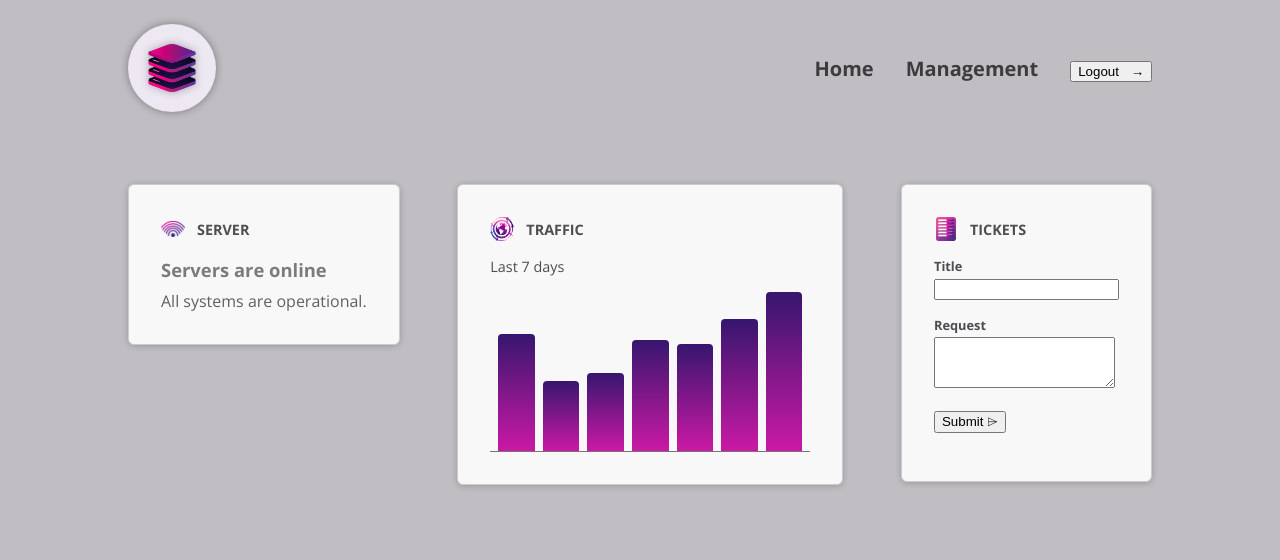
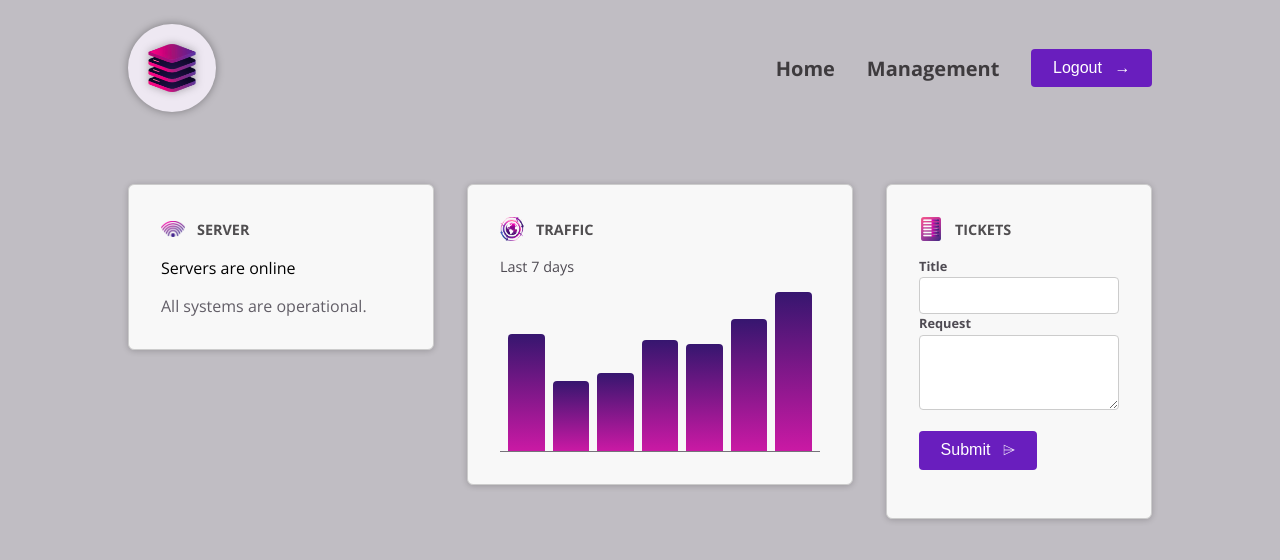
Before and after one commit to lunatictiol/angular-second-project, an Angular app: page / in a window 1280 px wide. Shown: the top 560 px of the page. Built offline with nearby package versions, Linux system fonts and the light colour scheme.

Commit message:
fixing styles using host

```diff
--- a/src/app/dashboard/dashboard-item/dashboard-item.component.css
+++ b/src/app/dashboard/dashboard-item/dashboard-item.component.css
@@ -1,4 +1,4 @@
-.dashboard-item {
+:host {
     display: block;
     padding: 1rem;
     border: 1px solid #ccc;
@@ -7,7 +7,7 @@
     box-shadow: 0 1px 6px 0 rgba(0, 0, 0, 0.2);
   }
 
-  .dashboard-item header {
+  :host header {
     display: flex;
     padding: 0;
     gap: 0.75rem;
@@ -15,7 +15,7 @@
     margin-bottom: 1rem;
   }
 
-  .dashboard-item header img {
+  :host header img {
     width: 1.5rem;
     height: 1.5rem;
     object-fit: contain;
@@ -29,7 +29,7 @@
   }
 
   @media (min-width: 768px) {
-    .dashboard-item {
+    :host {
       padding: 2rem;
     }
   }
--- a/src/app/dashboard/dashboard-item/dashboard-item.component.html
+++ b/src/app/dashboard/dashboard-item/dashboard-item.component.html
@@ -1,4 +1,4 @@
-<div class="dashboard-item">
+
     <article>
         <header>
           <img [src]="image().src" [alt]="image().alt" />
@@ -8,4 +8,3 @@
           <ng-content/>
         </div>
       </article>
-  </div>
--- a/src/app/dashboard/server-status/server-status.component.css
+++ b/src/app/dashboard/server-status/server-status.component.css
@@ -1,4 +1,4 @@
-#status {
+:host {
     display: block;
     width: 15rem;
   }
--- a/src/app/dashboard/server-status/server-status.component.html
+++ b/src/app/dashboard/server-status/server-status.component.html
@@ -1,6 +1,6 @@
 
 
-    <div class="status">
+
       @if (currentStatus === 'online') {
         <p>Servers are online</p>
         <p>All systems are operational.</p>
@@ -11,4 +11,3 @@
         <p>Server status is unknown</p>
         <p>Fetching server status failed.</p>
       }
-    </div>
--- a/src/app/dashboard/tickets/new-ticket/new-ticket.component.ts
+++ b/src/app/dashboard/tickets/new-ticket/new-ticket.component.ts
@@ -1,12 +1,15 @@
 import { Component } from '@angular/core';
 import { InputComponent } from "../../../shared/control/input.component";
+import { ButtonComponent } from '../../../shared/button/button.component';
 
 @Component({
     selector: 'app-new-ticket',
     standalone: true,
     templateUrl: './new-ticket.component.html',
     styleUrl: './new-ticket.component.css',
-    imports: [InputComponent]
+    imports: [InputComponent,
+  ButtonComponent
+    ]
 })
 export class NewTicketComponent {
 
--- a/src/app/dashboard/tickets/tickets.component.css
+++ b/src/app/dashboard/tickets/tickets.component.css
@@ -1,33 +1,33 @@
-#tickets {
+:host {
     display: flex;
     flex-direction: column;
     gap: 1.5rem;
   }
 
-  #tickets ul {
+  :host ul {
     list-style: none;
     margin: 0;
     padding: 0;
     width: 15rem;
   }
 
-  #tickets li {
+  :host li {
     margin: 0.5rem 0;
   }
 
-  #tickets p {
+  :host p {
     margin: 0;
     color: #4f4b53;
   }
 
-  #tickets h2 {
+  :host h2 {
     margin: 0;
     font-size: 1.1rem;
     color: #38343c;
   }
 
   @media (min-width: 768px) {
-    #tickets {
+    :host {
       flex-direction: row;
     }
   }
--- a/src/app/dashboard/traffic/traffic.component.css
+++ b/src/app/dashboard/traffic/traffic.component.css
@@ -1,4 +1,4 @@
-#traffic {
+:host {
     display: block;
     width: 15rem;
   }
@@ -26,7 +26,7 @@
   }
 
   @media (min-width: 768px) {
-    #traffic {
+    :host {
       width: 20rem;
     }
   }
--- a/src/app/dashboard/traffic/traffic.component.html
+++ b/src/app/dashboard/traffic/traffic.component.html
@@ -1,6 +1,6 @@
 
 
-    <div id="traffic">
+
       <p>Last 7 days</p>
 
       <div id="chart">
@@ -8,4 +8,3 @@
           <div [style.height]="(dataPoint.value / maxTraffic) * 100 + '%'"></div>
         }
       </div>
-    </div>
--- a/src/app/shared/button/button.component.css
+++ b/src/app/shared/button/button.component.css
@@ -1,4 +1,4 @@
-button {
+:host {
 display: inline-block;
 padding: 0.65rem 1.35rem;
 border-radius: 0.25rem;
@@ -10,7 +10,7 @@ button {
 border: none;
 }
 
-  button:hover {
+:host:hover {
 background-color: #551b98;
 }
 
@@ -20,6 +20,6 @@ button {
 transition: transform 0.2s ease-in-out;
 }
 
-  button:hover .icon {
+:host:hover .icon {
 transform: translateX(4px);
 }
--- a/src/app/shared/control/input.component.html
+++ b/src/app/shared/control/input.component.html
@@ -1,4 +1,3 @@
-<p class="control">
+
     <label>{{ label() }}</label>
     <ng-content select="input, textarea" />
-  </p>
--- a/src/app/shared/control/input.component.ts
+++ b/src/app/shared/control/input.component.ts
@@ -1,11 +1,15 @@
-import { Component, input } from '@angular/core';
+import { Component, input, ViewEncapsulation } from '@angular/core';
 
 @Component({
   selector: 'app-input',
   standalone: true,
   imports: [],
   templateUrl: './input.component.html',
-  styleUrl: './input.component.css'
+  styleUrl: './input.component.css',
+  encapsulation:ViewEncapsulation.None,
+  host:{
+    class:"control"
+  }
 })
 export class InputComponent {
 label = input.required<string>()
```
Lines whose indentation alone changed are shown as unchanged.
